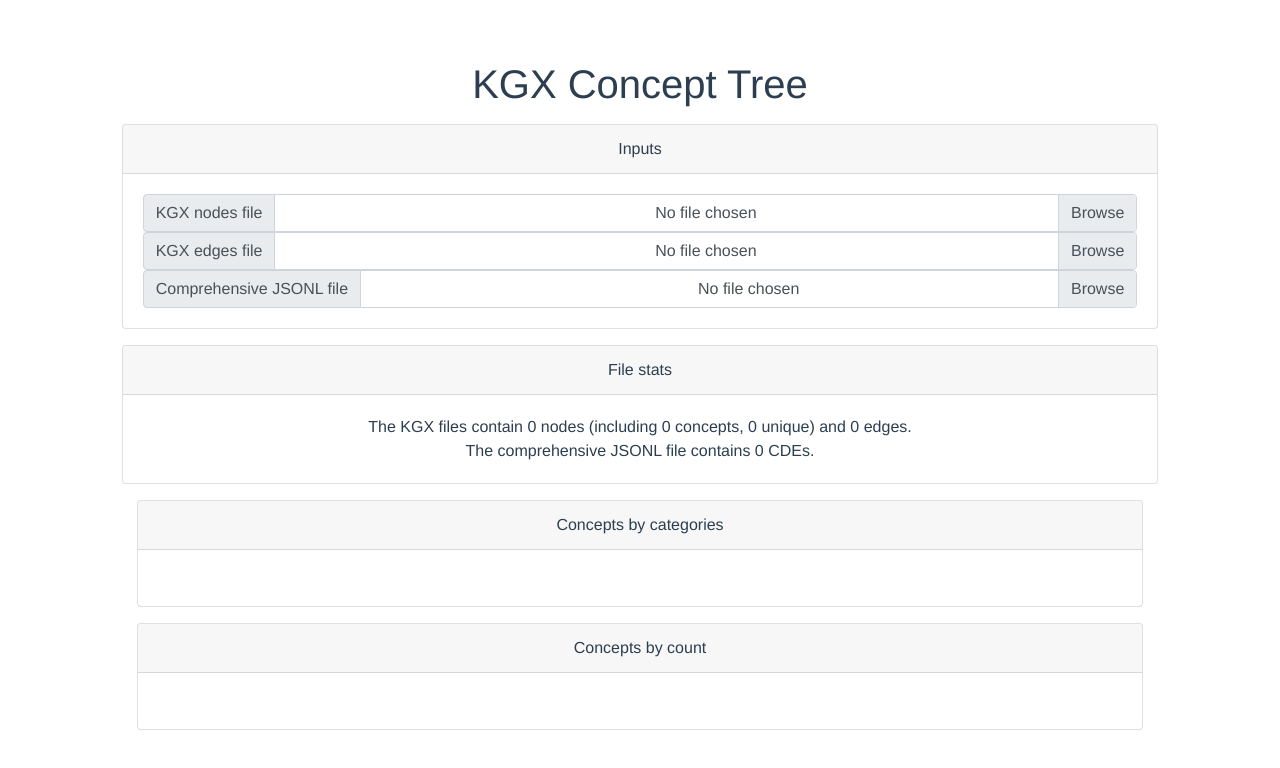
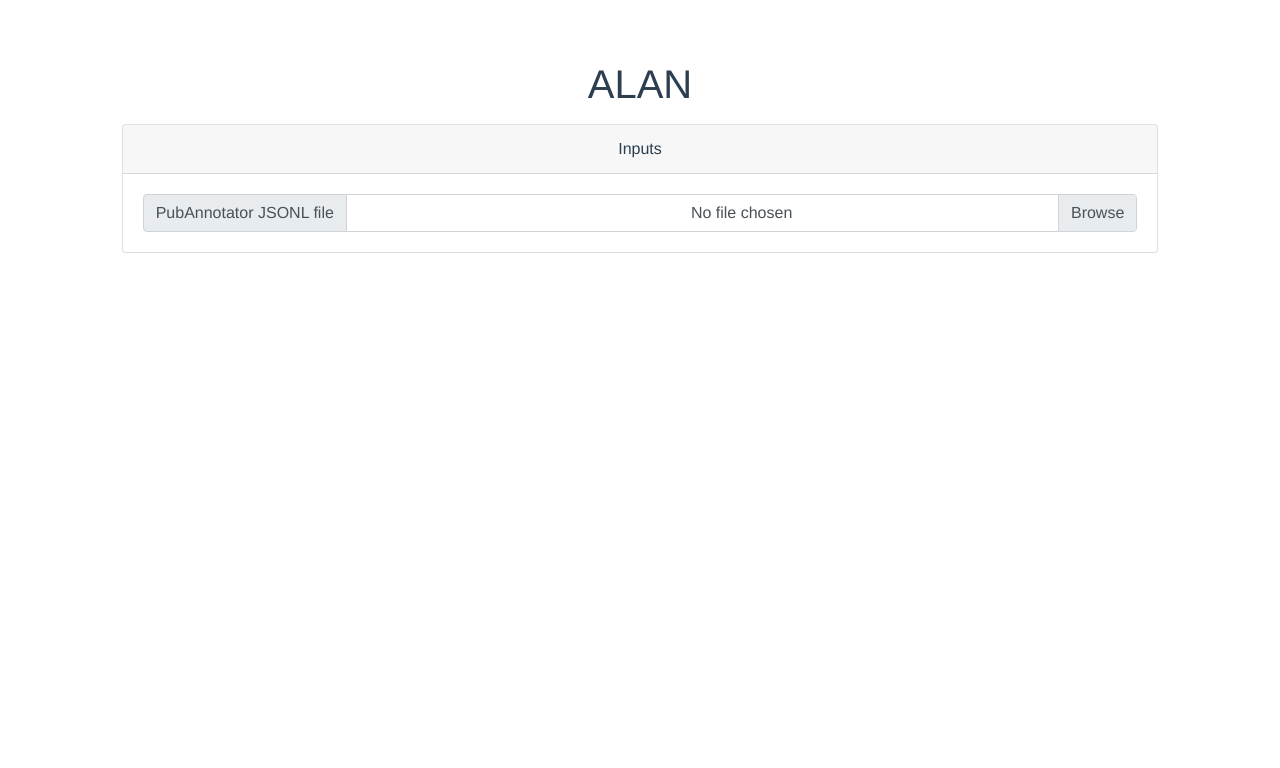
Before and after one commit to gaurav/kgx-concept-tree, a Vue app: page / in a window 1280 px wide. Shown: the top 768 px of the page. Built offline with nearby package versions, Linux system fonts and the light colour scheme.

Commit message:
Basic PubAnnotator JSONL loading.

```diff
--- a/src/App.vue
+++ b/src/App.vue
@@ -1,6 +1,6 @@
 <template>
   <div id="app">
-    <h1>KGX Concept Tree</h1>
+    <h1>ALAN</h1>
 
     <div class="col-10 m-auto">
       <b-card header="Inputs" class="mt-3">
@@ -15,16 +15,12 @@
             </li>
           </ul>
         </b-alert>
-        <b-input-group prepend="KGX nodes file">
-          <b-form-file v-model="nodes_file"></b-form-file>
-        </b-input-group>
-        <b-input-group prepend="KGX edges file">
-          <b-form-file v-model="edges_file"></b-form-file>
-        </b-input-group>
-        <b-input-group prepend="Comprehensive JSONL file">
-          <b-form-file v-model="comprehensive_file"></b-form-file>
+        <b-input-group prepend="PubAnnotator JSONL file">
+          <b-form-file v-model="pubannotator_file"></b-form-file>
         </b-input-group>
       </b-card>
+
+      <!--
 
       <b-card header="File stats" class="mt-3">
         The KGX files contain {{nodes.length}} nodes (including {{concepts.length}} concepts, {{concept_ids.length}} unique) and {{edges.length}} edges.
@@ -98,7 +94,6 @@
         </div>
       </div>
 
-      <!--
       <b-card header="CDEs" class="mt-3">
         <ul style="text-align: left">
           <li v-for="filename in comprehensive_keys" :key="filename">
@@ -118,23 +113,21 @@
 </template>
 
 <script>
+/*
 import { groupBy, toPairs, cloneDeep, has, keys } from 'lodash'
 import Vue from 'vue'
 
-import HEALCDE from './components/HEALCDE'
+ */
 
 export default {
   name: 'App',
-  components: { HEALCDE },
   data() { return {
     input_in_progress: false,
     input_errors: [],
-    nodes_file: null,
-    nodes_text: "",
-    edges_file: null,
-    edges_text: "",
-    comprehensive_file: null,
-    comprehensive: {},
+    pubannotator_file: null,
+    pubannotator_text: "",
+    entries: [],
+    concepts: {},
     selected_category: "",
     selected_concept: "",
     selected_category_cde: null,
@@ -148,36 +141,41 @@
     },
   }},
   watch: {
-    nodes_file() {
+    pubannotator_file() {
       this.input_in_progress = true;
-      this.nodes_file.text().then(content => {
-        this.nodes_text = content;
-        this.input_in_progress = false;
-      });
-    },
-    edges_file() {
-      this.input_in_progress = true;
-      this.edges_file.text().then(content => {
-        this.edges_text = content;
-        this.input_in_progress = false;
-      });
-    },
-    comprehensive_file() {
-      this.input_in_progress = true;
-      this.comprehensive_file.text().then(content => {
+      this.pubannotator_file.text().then(content => {
         this.input_errors = [];
+        this.entries = [];
+        this.concepts = {};
         content.split(/[\n\r]+/).forEach((row, rowIndex) => {
-          if (row.trim() == '') return;
+          if (row.trim() === '') return;
           let entry;
           try {
             entry = JSON.parse(row);
-            console.log(keys(entry));
+            this.entries.push(entry);
+
+            // Run some indexing.
+            let index_denotation = function(den) {
+              console.log("Indexing denotation", den);
+            }
+
+            if(entry.tracks) {
+              Object.values(entry.tracks).forEach(index_denotation);
+            }
+
+            if(entry.denotations) {
+              entry.denotations.forEach(index_denotation);
+            }
+
+            // console.log(keys(entry));
           } catch (err) {
             this.input_errors.push({
               rowIndex,
               text: `Could not parse comprehensive JSONL line ${rowIndex}: ${err}`
             })
           }
+
+          /*
           let filenames = entry.designations.flatMap(d => {
             if (d.designation.startsWith('Filename: ')) {
               return [d.designation.substr(10)];
@@ -196,11 +194,15 @@
             // console.log("Found entry for", filename, "with keys", keys(entry['_ner']));
           });
           this.input_in_progress = false;
-        });
+           */
+        })
+
+        this.input_in_progress = false;
       });
     }
   },
   computed: {
+    /*
     comprehensive_keys() {
       return keys(this.comprehensive);
     },
@@ -246,9 +248,10 @@
     },
     edges() {
       return (this.edges_text).split(/\r\n|\r|\n/).filter(str => str != '').map(JSON.parse);
-    },
+    },*/
   },
   methods: {
+    /*
     get_uri_for_curie(curie) {
       const [prefix, code] = curie.split(':');
       if (has(this.PREFIXES, prefix)) {
@@ -266,7 +269,7 @@
           terms: [...new Set(value.map(edge => edge['name'].toLowerCase()))],
         }
       })
-    },
+    },*/
   },
 }
 </script>
```
Also changed, not shown: 1 other file (tests, documents, lock files or other folders).
